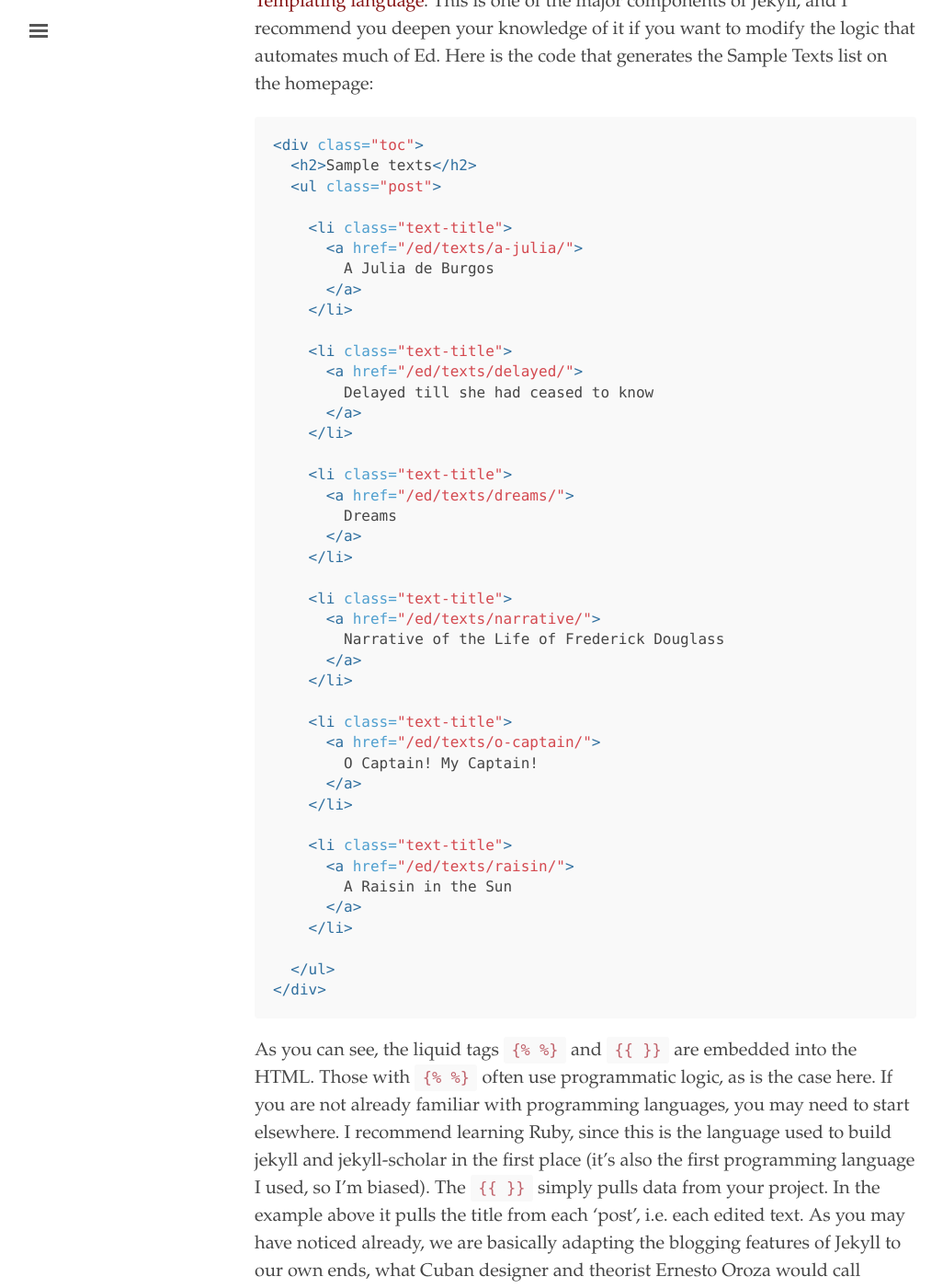
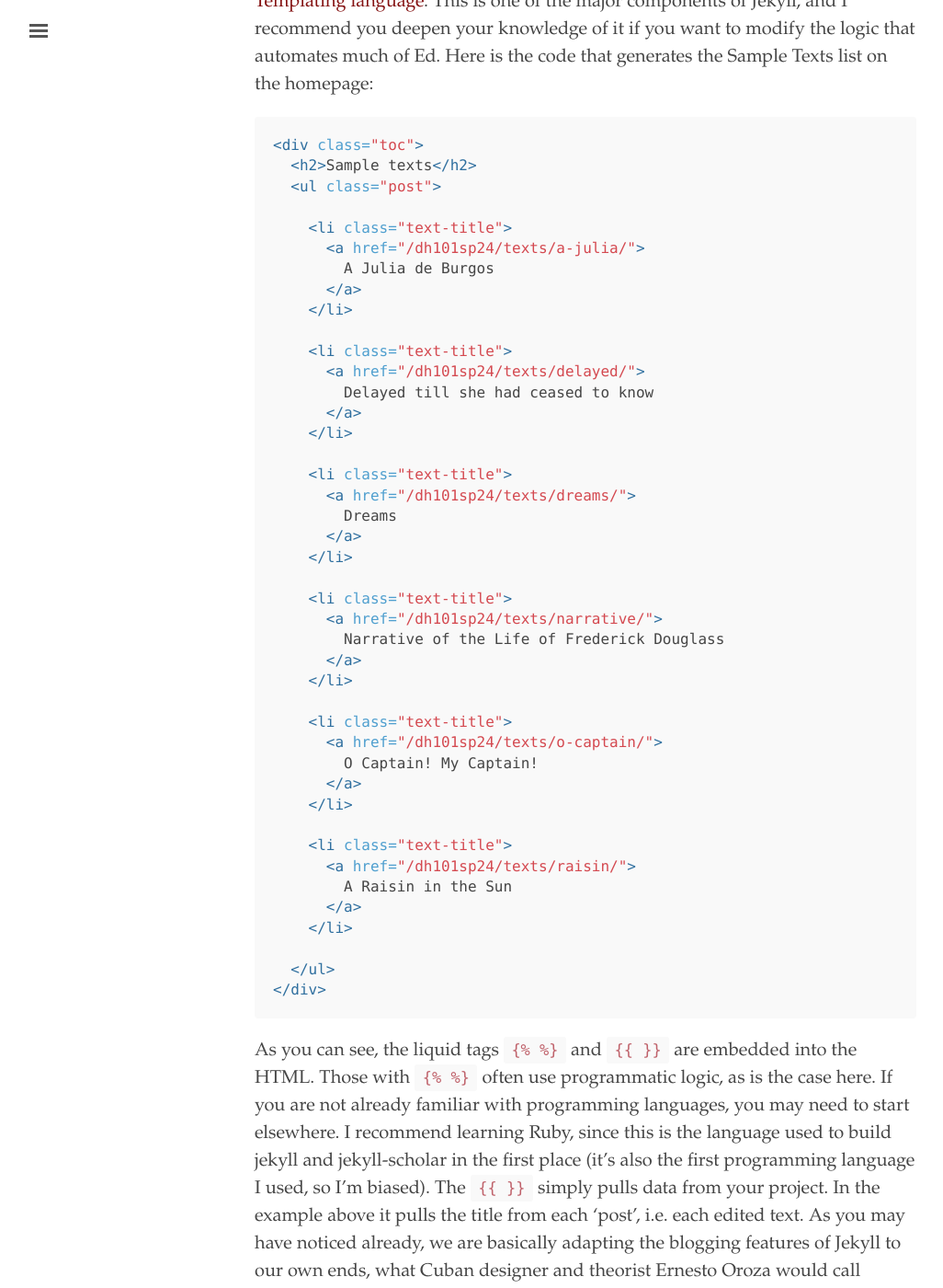
Before and after one commit to jmjafrx/dh101sp24, a Jekyll site: the page built from documentation.md, in a window 1280 px wide and 1400 px high, scrolled down 17712 px. Shown: the whole window at 92% size, without its empty margins (3-1029 px from the left). Built offline with Jekyll 4.4.1, drawn with Linux system fonts in a browser that asks for light colours.

Commit message:
changed baseurl

```diff
--- a/_config.yml
+++ b/_config.yml
@@ -5,7 +5,7 @@ title:               I Love to Make Websites
 tagline:             'a jekyll theme for minimal editions'
 description:         'Ed is a Jekyll theme designed for textual editors based on minimal computing principles, and focused on legibility and flexibility.'
 url:                 'http://minicomp.github.io'
-baseurl:             '/ed'
+baseurl:             '/dh101sp24'
 
 # About/contact
 author:
```
